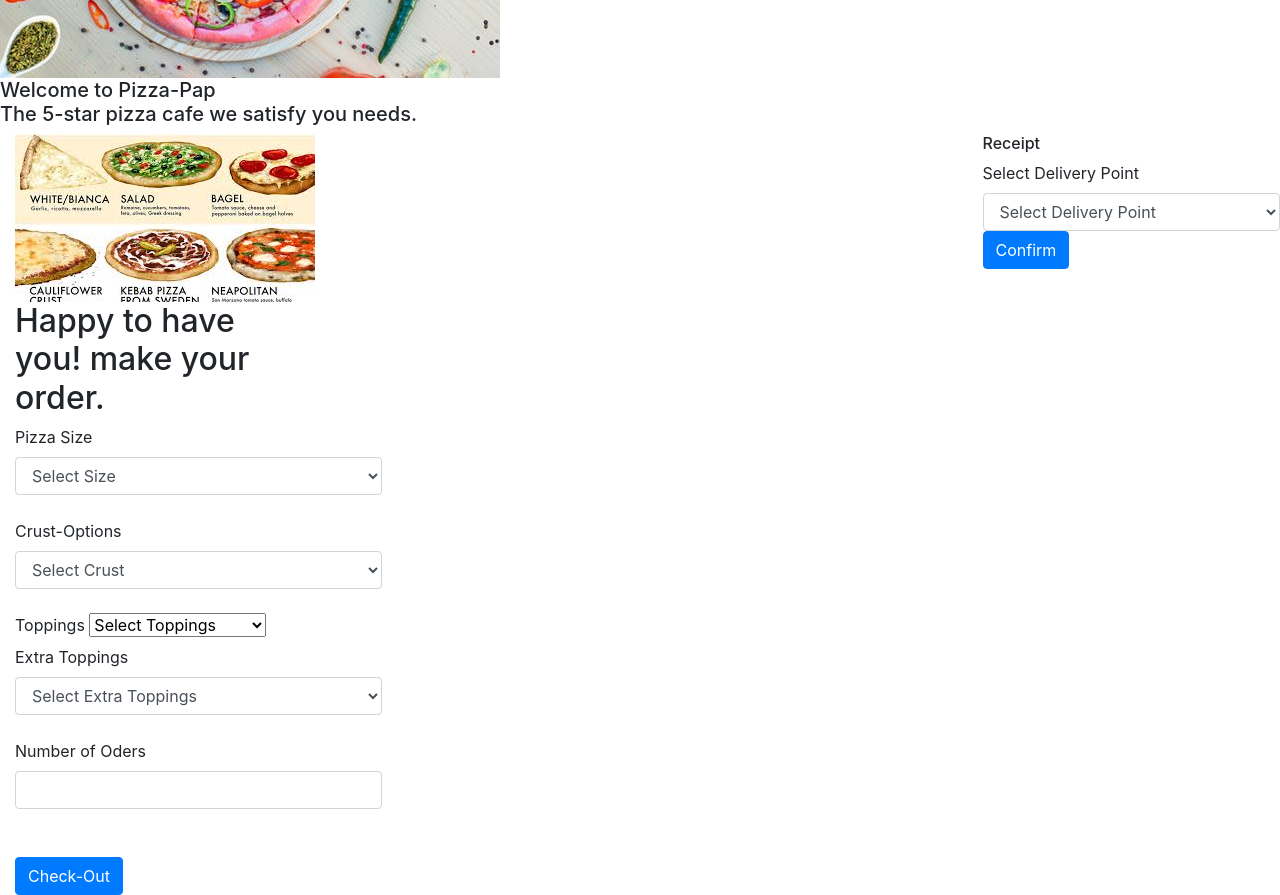
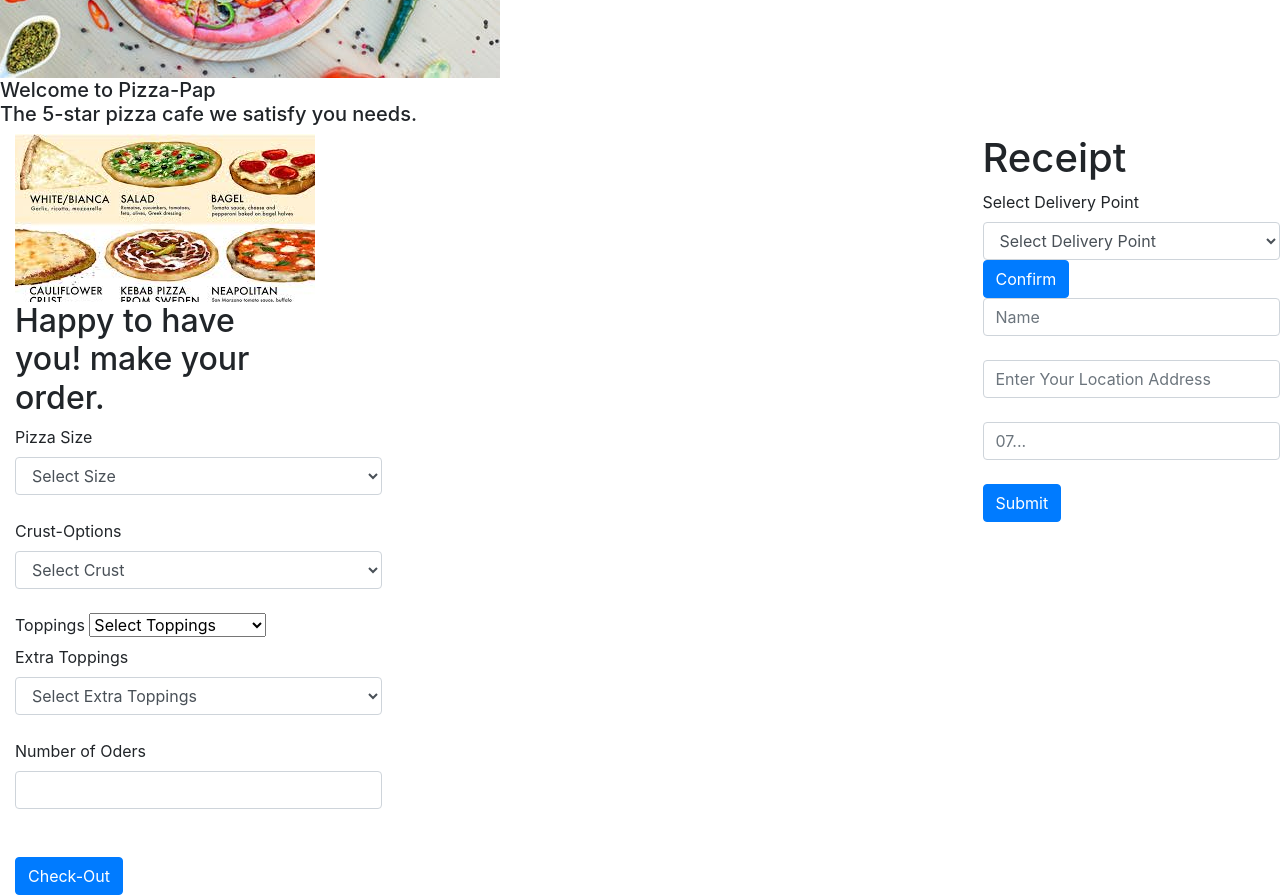
Before and after one commit to stephenchelimo/pizza-pap, a plain HTML site: page index.html in a window 1280 px wide. Shown: the part 1800-2695 px from the top of the page. Drawn offline with nearby package versions, Linux system fonts and the light colour scheme; a script that the page names is missing; a web font is replaced by a local one.

Commit message:
delivery location details

```diff
--- a/index.html
+++ b/index.html
@@ -114,7 +114,7 @@
             <div class="col-lg-3">
                 <div class="delivery">
                     <div class="receipt">
-                        <h6>Receipt</h6>
+                        <h1>Receipt</h1>
                         <div id="sizeAndPrice"> </div>
                         <div id="crustAndPrice"> </div>
                         <div id="toppingsAndPrice"> </div>
@@ -123,19 +123,32 @@
                         <div id="orderNumber"> </div>
                         <div id="grandTotal"> </div>
                     </div>
+
                     <div class="pizzaDeliveryForm">
-                        <form id="deliveryPointForm">
+                     <form id="deliveryPointForm">
                             <label for="Delivery-Point">Select Delivery Point</label>
                             <select id="deliveryPoint" class="form-control" required>
                           <option value="">Select Delivery Point</option>
-                          <option value="1">Deliver my-home</option>
+                          <option value="1">Deliver to my-home</option>
 
                           <option value="2">Pick up from pizza-pap</option>
                           </select>
                             <div class="confirm">
                                 <button class="btn btn-primary" type="submit" value="Confirm">Confirm</button>
                             </div>
-                        </form>
+                    </form>
+                        <div id="remoteLocation">
+                            <form id="submitLocaton">
+                                <input id="userName" class="form-control" type="text" name="name" placeholder="Name" required><br>
+                                <input id="userAddress" class="form-control" type="text" name="address" placeholder="Enter Your Location Address" required><br>
+                                <input id="userTelNum" class="form-control" type="number" name="phone-number" placeholder="07..." required><br>
+                                <button class="btn btn-primary" type="submit" value="submit">Submit</button>
+                            </form>
+                        </div>
+                        <div id="remoteThankYou"></div>
+                     </div>
+                </div>
+             </div>
 
 
 </body>
```
